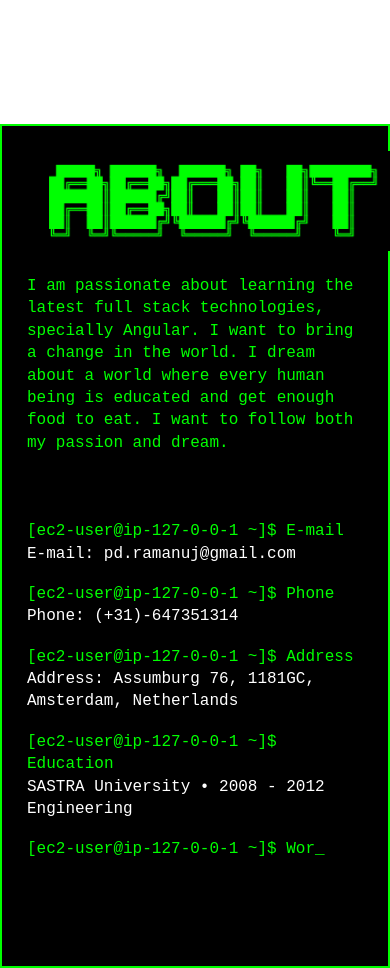
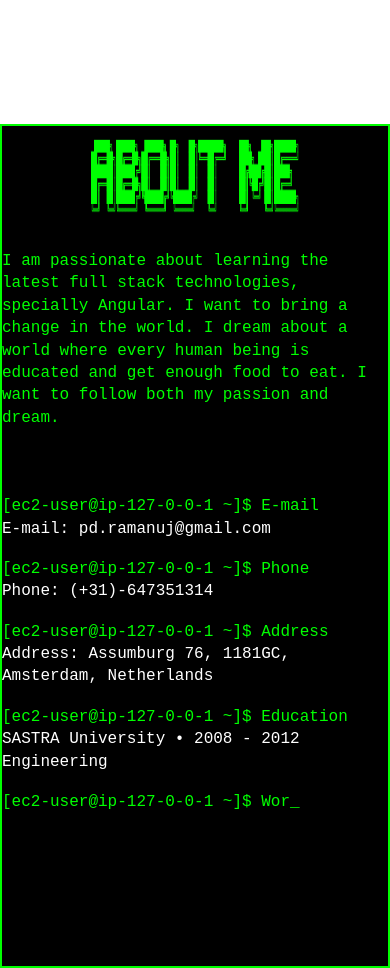
Before and after one commit to ramanujprasad/ramanujprasad.github.io, a plain HTML site: page index.html in a window 390 px wide. Shown: the part 920-1888 px from the top of the page. Drawn offline with nearby package versions, Linux system fonts and the light colour scheme.

Commit message:
Updated CSS for mobile view

```diff
--- a/css/main.css
+++ b/css/main.css
@@ -29,7 +29,12 @@ section {
     -webkit-transition: .5s ease;
     transition: .5s ease;
     box-sizing: border-box;
-    overflow: hidden;
+    overflow: auto;
+}
+.about-me > div > img {
+	width: 100%;
+    padding-right: 80px;
+    padding-left: 80px;
 }
 
 section.intro {
@@ -165,11 +170,13 @@ body.dragging .nav-pointer {
 ------------------------*/
 .about-me {
     background-color: black;
-    padding: 25px;
+    /*padding: 25px;*/
     border: 2px solid lime;
     box-sizing: border-box;
     width: 100%;
     height: 100%;
+	padding-right: 25px;
+    padding-left: 25px;
 }
 
 .about-me * {
@@ -695,6 +702,14 @@ body.dragging .nav-pointer {
   }
 }
 
+@media only screen and (max-width: 768px) {
+	.about-me {
+		background-color: black;
+		padding-right: 0;
+		padding-left: 0;
+	}
+}
+
 @media screen and (min-aspect-ratio: 4/3) {
   body {
     background-size: cover;
@@ -702,6 +717,7 @@ body.dragging .nav-pointer {
   body:before {
     width: 0px;
   }
+
   @ -webkit-keyframes puff {
     0% {
       top: 100%;
```
